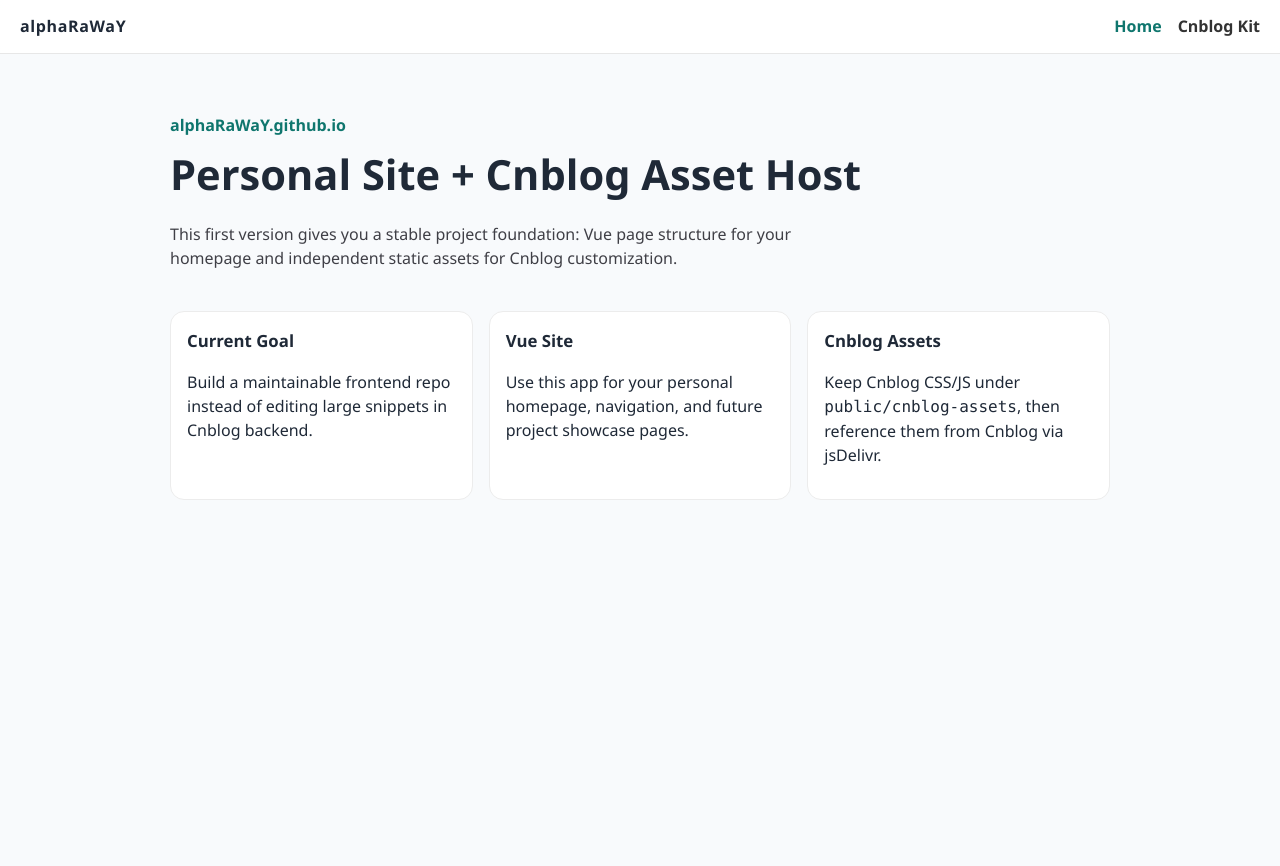
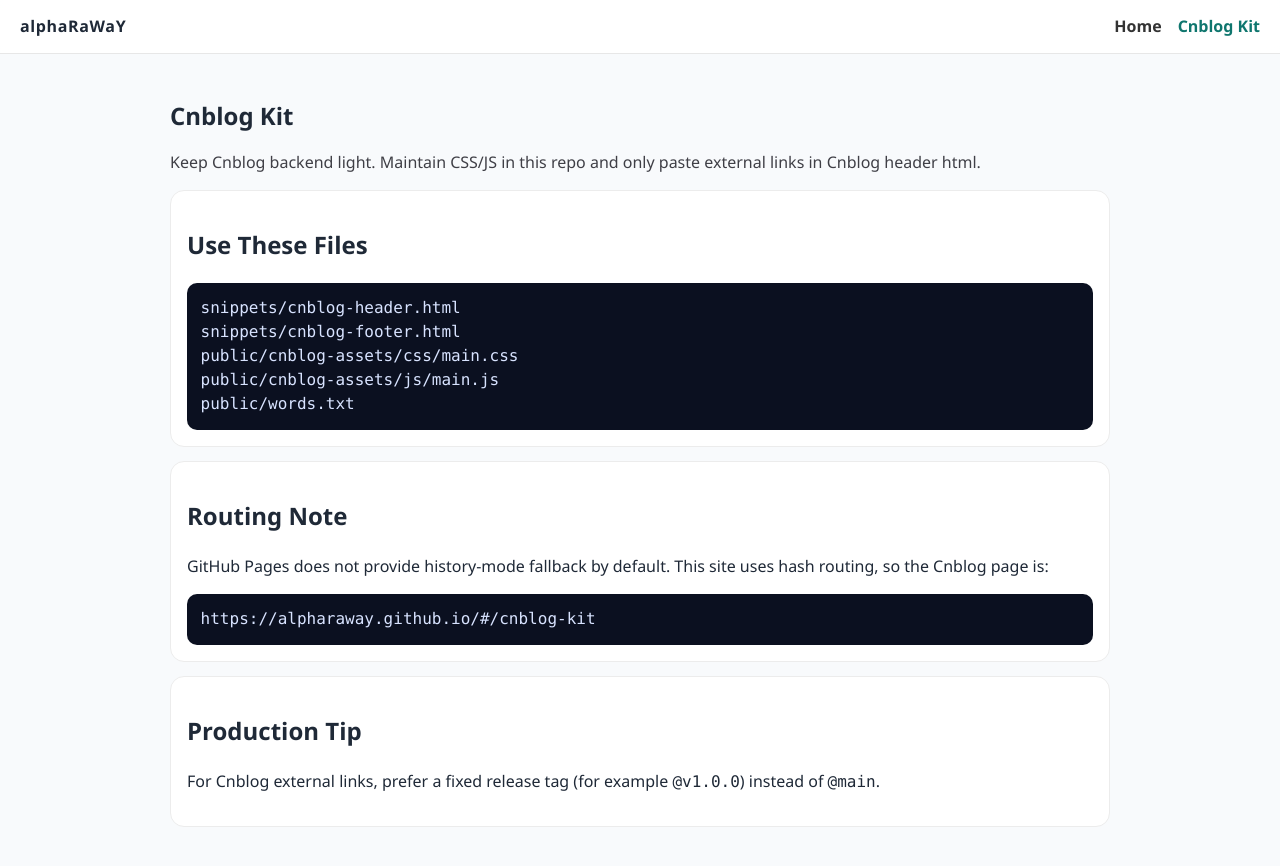
Before and after one commit to alphaRaWaY/alphaRaWaY.github.io, a Vue app: page /#/cnblog-kit in a window 1280 px wide. Shown: the top 866 px of the page. Before the commit the page ends 800 px from the top, so only its background shows below. Built offline with nearby package versions, Linux system fonts and the light colour scheme.

Commit message:
尝试修复网页白屏

```diff
--- a/src/views/CnblogKitView.vue
+++ b/src/views/CnblogKitView.vue
@@ -1,55 +1,36 @@
-<script setup lang="ts">
-const scriptClose = '</' + 'script>'
-const headerSnippet = `<link rel="stylesheet" href="https://cdn.jsdelivr.net/gh/alphaRaWaY/alphaRaWaY.github.io@main/public/cnblog-assets/css/main.css?v=20260413">
-<script>
-  window.CNBLOG_THEME_CONFIG = {
-    wordsUrl: "https://cdn.jsdelivr.net/gh/alphaRaWaY/alphaRaWaY.github.io@main/public/words.txt",
-    neteasePlaylistId: "17737608590",
-    enableMusic: true,
-    playerTheme: "#2D8CF0"
-  };
-${scriptClose}
-<script src="https://cdn.jsdelivr.net/gh/alphaRaWaY/alphaRaWaY.github.io@main/public/cnblog-assets/js/main.js?v=20260413" defer>${scriptClose}
-
-<div id="loading-box"> ...loading html... </div>`
-</script>
-
 <template>
   <section>
     <h1>Cnblog Kit</h1>
     <p class="lead">
-      First version keeps Cnblog integration very thin: only external links in Cnblog backend,
-      while actual code stays in this repo.
+      Keep Cnblog backend light. Maintain CSS/JS in this repo and only paste external links in
+      Cnblog header html.
     </p>
   </section>
 
   <section class="card">
-    <h2>Directory</h2>
-    <pre><code>public/
-  words.txt
-  cnblog-assets/
-    css/main.css
-    js/main.js
-    js/APlayer.min.js
-    js/Meting.min.js
-    css/APlayer.min.css
-snippets/
-  cnblog-header.html
-  cnblog-footer.html</code></pre>
+    <h2>Use These Files</h2>
+    <pre><code>snippets/cnblog-header.html
+snippets/cnblog-footer.html
+public/cnblog-assets/css/main.css
+public/cnblog-assets/js/main.js
+public/words.txt</code></pre>
   </section>
 
   <section class="card">
-    <h2>Header Snippet (copy to Cnblog)</h2>
-    <pre><code>{{ headerSnippet }}</code></pre>
+    <h2>Routing Note</h2>
+    <p>
+      GitHub Pages does not provide history-mode fallback by default. This site uses hash routing,
+      so the Cnblog page is:
+    </p>
+    <pre><code>https://alpharaway.github.io/#/cnblog-kit</code></pre>
   </section>
 
   <section class="card">
-    <h2>Notes</h2>
-    <ul>
-      <li>Use HTTPS links only.</li>
-      <li>Prefer version tags instead of <code>@main</code> for production.</li>
-      <li>Keep footer html empty in first version unless you need static markup.</li>
-    </ul>
+    <h2>Production Tip</h2>
+    <p>
+      For Cnblog external links, prefer a fixed release tag (for example <code>@v1.0.0</code>)
+      instead of <code>@main</code>.
+    </p>
   </section>
 </template>
 
@@ -79,9 +60,4 @@ pre {
   border-radius: 10px;
   padding: 0.85rem;
 }
-
-ul {
-  margin: 0;
-  padding-left: 1.1rem;
-}
 </style>
```
Also changed, not shown: public/404.html (added, +18 -0 lines), src/router/index.ts (+4 -6 lines), 2 other files (tests, documents, lock files or other folders).
